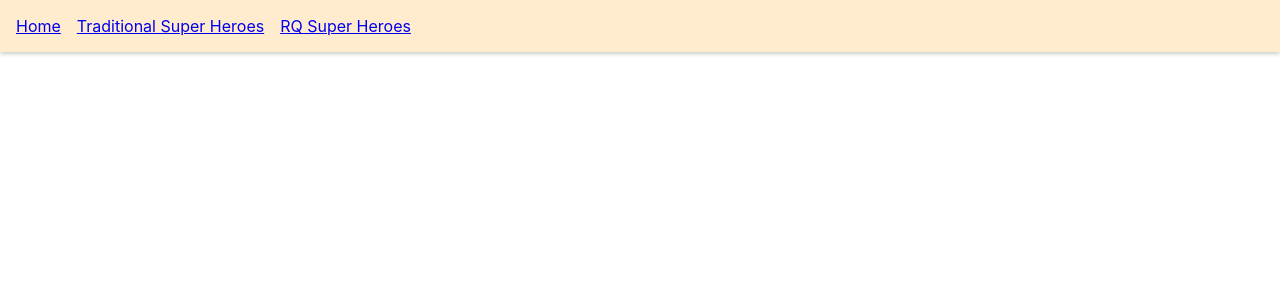
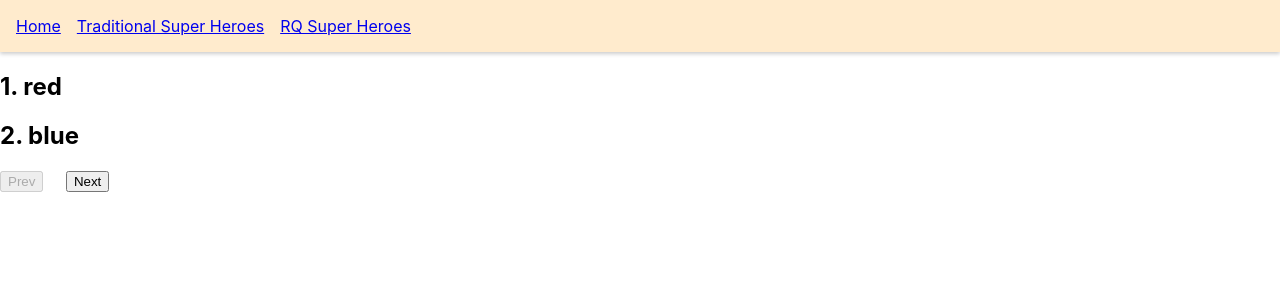
Before and after one commit to shawnpruden/re-react-query, a React (Create React App) app: page /rq-paginated in a window 1280 px wide. Shown: the top 300 px of the page. Built offline with nearby package versions, Linux system fonts and the light colour scheme; data requests are answered from the project's data file.

Commit message:
paginated queries

```diff
--- a/db.json
+++ b/db.json
@@ -53,5 +53,40 @@
       "id": "shawnpruden",
       "courses": ["react", "nextjs", "native"]
     }
+  ],
+
+  "colors": [
+    {
+      "id": 1,
+      "label": "red"
+    },
+    {
+      "id": 2,
+      "label": "blue"
+    },
+    {
+      "id": 3,
+      "label": "green"
+    },
+    {
+      "id": 4,
+      "label": "yellow"
+    },
+    {
+      "id": 5,
+      "label": "black"
+    },
+    {
+      "id": 6,
+      "label": "white"
+    },
+    {
+      "id": 7,
+      "label": "orange"
+    },
+    {
+      "id": 8,
+      "label": "purple"
+    }
   ]
 }
--- a/src/App.js
+++ b/src/App.js
@@ -4,6 +4,7 @@ import DependentQueries from './pages/DependentQueries';
 import DynamicParallel from './pages/DynamicParallel';
 
 import Home from './pages/Home';
+import PaginatedQueriesPage from './pages/PaginatedQueries';
 import ParallelQueries from './pages/ParallelQueries';
 import RQSuperhero from './pages/RQSuperhero';
 import RQSuperheroes from './pages/RQSuperheroes';
@@ -28,6 +29,7 @@ function App() {
         </nav>
 
         <Routes>
+          <Route path="/rq-paginated" element={<PaginatedQueriesPage />} />
           <Route
             path="/rq-dependent"
             element={<DependentQueries email="dev.shawn@yahoo.com" />}
--- /dev/null
+++ b/src/pages/PaginatedQueries.jsx
@@ -0,0 +1,60 @@
+import axios from 'axios';
+import { useQuery } from '@tanstack/react-query';
+import { useState } from 'react';
+
+const getColors = ({ queryKey }) => {
+  return axios.get(
+    `http://localhost:4000/colors?_limit=2&_page=${queryKey[1]}`
+  );
+};
+
+export default function PaginatedQueriesPage() {
+  const [page, setPage] = useState(1);
+
+  const { isLoading, isError, error, data, isFetching } = useQuery(
+    ['colors', page],
+    getColors,
+    { keepPreviousData: true }
+  );
+
+  if (isLoading) {
+    return <h2>Loading...</h2>;
+  }
+
+  if (isError) {
+    return <h2>{error.message}</h2>;
+  }
+
+  return (
+    <>
+      <div>
+        {data?.data.map((color) => (
+          <div key={color.id}>
+            <h2>
+              {color.id}. {color.label}
+            </h2>
+          </div>
+        ))}
+      </div>
+
+      <div>
+        <button
+          onClick={() => setPage((prevState) => prevState - 1)}
+          disabled={page === 1}
+        >
+          Prev
+        </button>
+        &nbsp; &nbsp; &nbsp;
+        <button
+          onClick={() => setPage((prevState) => prevState + 1)}
+          disabled={page === 4}
+        >
+          Next
+        </button>
+      </div>
+
+      <br />
+      {isFetching && 'Loading...'}
+    </>
+  );
+}
```
